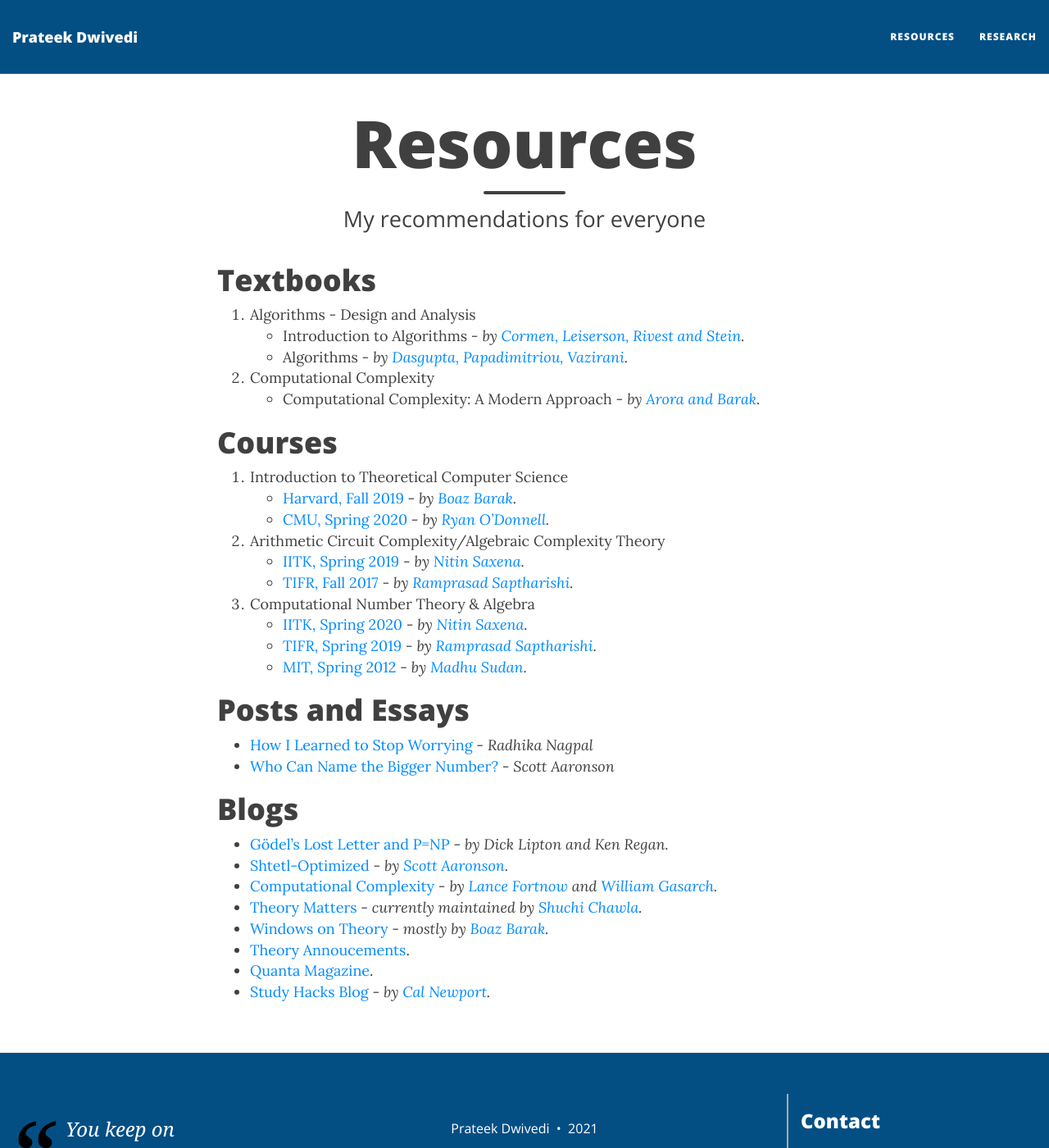
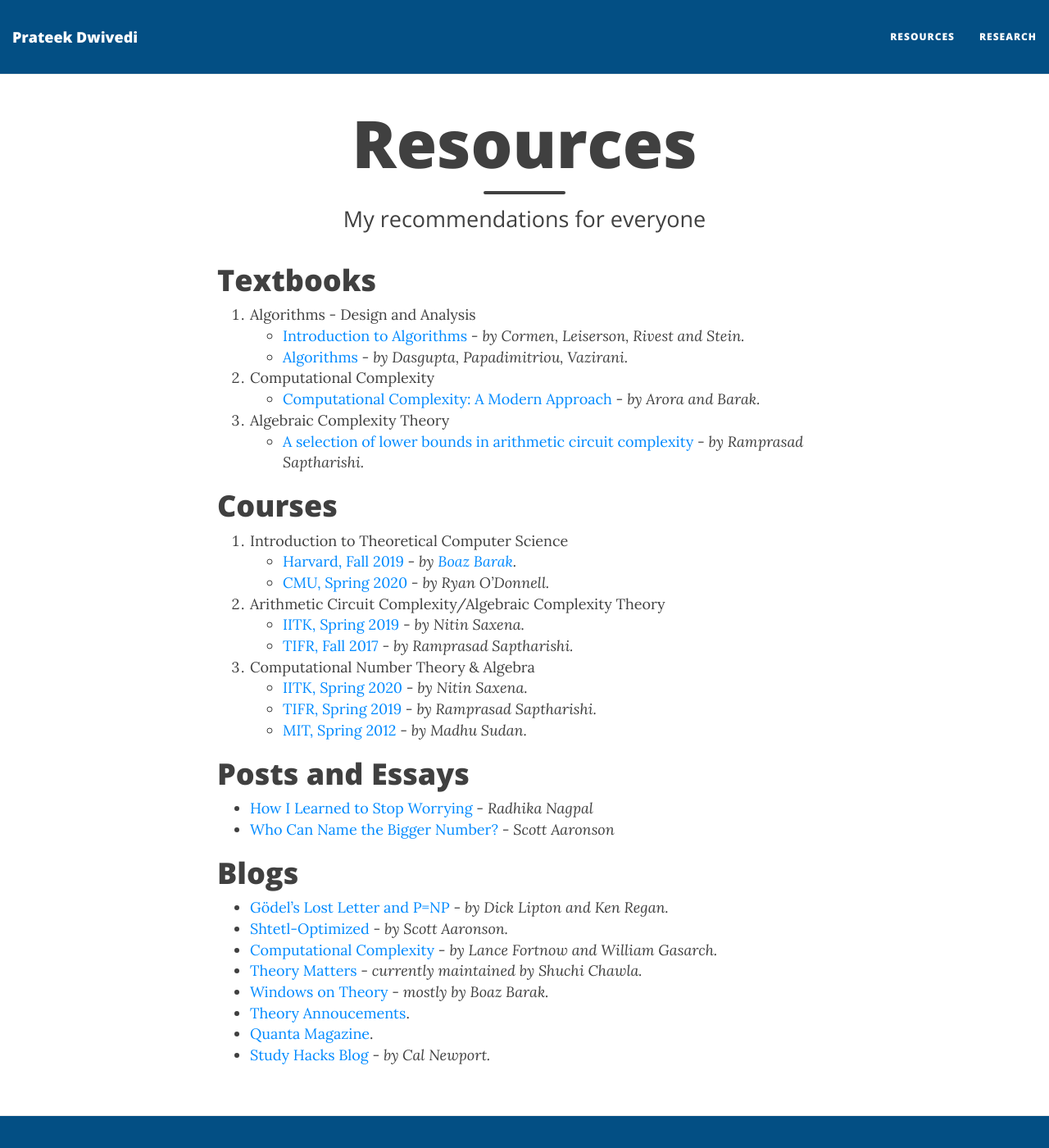
Before and after one commit to prateekdwv/prateekdwv.github.io, a Jekyll site: the page built from resources.md, in a window 1280 px wide and 1400 px high. Shown: the whole window at 82% size. Built offline with Jekyll 4.4.1, drawn with Linux system fonts in a browser that asks for light colours; nearby versions of some CDN libraries.

```diff
--- a/resources.md
+++ b/resources.md
@@ -7,25 +7,24 @@ subtitle: My recommendations for everyone
 # Textbooks
 
 1. Algorithms - Design and Analysis
-    -  Introduction to Algorithms - _by [Cormen, Leiserson, Rivest and Stein](https://mitpress.mit.edu/books/introduction-algorithms-third-edition)._
-    - Algorithms - _by [Dasgupta, Papadimitriou, Vazirani](https://cseweb.ucsd.edu/~dasgupta/book/index.html)._
-
+    -  [Introduction to Algorithms](https://mitpress.mit.edu/books/introduction-algorithms-third-edition) - _by Cormen, Leiserson, Rivest and Stein._
+    - [Algorithms](https://cseweb.ucsd.edu/~dasgupta/book/index.html) - _by Dasgupta, Papadimitriou, Vazirani._
 2. Computational Complexity
-    - Computational Complexity: A Modern Approach - _by [Arora and Barak](http://theory.cs.princeton.edu/complexity/)._
+    - [Computational Complexity: A Modern Approach](http://theory.cs.princeton.edu/complexity/) - _by Arora and Barak._
+3. Algebraic Complexity Theory
+    - [A selection of lower bounds in arithmetic circuit complexity](https://github.com/dasarpmar/lowerbounds-survey/releases/tag/v8.0.8) - _by Ramprasad Saptharishi._
 
 # Courses
 1. Introduction to Theoretical Computer Science
     - [Harvard, Fall 2019](https://cs121.boazbarak.org/) - _by [Boaz Barak](https://www.boazbarak.org/)._
-    - [CMU, Spring 2020](https://www.youtube.com/playlist?list=PLm3J0oaFux3ZYpFLwwrlv_EHH9wtH6pnX) - _by [Ryan O'Donnell](https://www.cs.cmu.edu/~odonnell/)._
-
+    - [CMU, Spring 2020](https://www.youtube.com/playlist?list=PLm3J0oaFux3ZYpFLwwrlv_EHH9wtH6pnX) - _by Ryan O'Donnell._
 1. Arithmetic Circuit Complexity/Algebraic Complexity Theory
-    - [IITK, Spring 2019](https://cse.iitk.ac.in/users/nitin/courses/CS748-2018-19-II/index.html) - _by [Nitin Saxena](https://cse.iitk.ac.in/users/nitin/)._
-    - [TIFR, Fall 2017](https://www.tcs.tifr.res.in/~ramprasad/courses/2017-ACC/) - _by [Ramprasad Saptharishi](https://www.tcs.tifr.res.in/~ramprasad/)._
-
+    - [IITK, Spring 2019](https://cse.iitk.ac.in/users/nitin/courses/CS748-2018-19-II/index.html) - _by Nitin Saxena._
+    - [TIFR, Fall 2017](https://www.tcs.tifr.res.in/~ramprasad/courses/2017-ACC/) - _by Ramprasad Saptharishi._
 2. Computational Number Theory & Algebra
-    - [IITK, Spring 2020](https://cse.iitk.ac.in/users/nitin/courses/CS681-2019-20-II/index.html) - _by [Nitin Saxena](https://cse.iitk.ac.in/users/nitin/)._
-    - [TIFR, Spring 2019](https://www.tcs.tifr.res.in/~ramprasad/courses/2019-algComp/) - _by [Ramprasad Saptharishi](https://www.tcs.tifr.res.in/~ramprasad/)._
-    - [MIT, Spring 2012](https://people.csail.mit.edu/madhu/ST12/) - _by [Madhu Sudan](http://people.csail.mit.edu/madhu)._
+    - [IITK, Spring 2020](https://cse.iitk.ac.in/users/nitin/courses/CS681-2019-20-II/index.html) - _by Nitin Saxena._
+    - [TIFR, Spring 2019](https://www.tcs.tifr.res.in/~ramprasad/courses/2019-algComp/) - _by Ramprasad Saptharishi._
+    - [MIT, Spring 2012](https://people.csail.mit.edu/madhu/ST12/) - _by Madhu Sudan._
 
 # Posts and Essays
 - [How I Learned to Stop Worrying](https://blogs.scientificamerican.com/guest-blog/the-awesomest-7-year-postdoc-or-how-i-learned-to-stop-worrying-and-love-the-tenure-track-faculty-life/) - _Radhika Nagpal_
@@ -34,10 +33,10 @@ subtitle: My recommendations for everyone
 # Blogs
 
 - [Gödel's Lost Letter and P=NP](https://rjlipton.wordpress.com/) - _by Dick Lipton and Ken Regan._
-- [Shtetl-Optimized ](https://www.scottaaronson.com/blog/) - _by [Scott Aaronson](https://www.scottaaronson.com/)._
-- [Computational Complexity](https://blog.computationalcomplexity.org/) - _by [Lance Fortnow](http://lance.fortnow.com/) and [William Gasarch](https://www.cs.umd.edu/~gasarch/)._
-- [Theory Matters](https://thmatters.wordpress.com/) - _currently maintained by [Shuchi Chawla](http://pages.cs.wisc.edu/~shuchi/)._
-- [Windows on Theory](https://windowsontheory.org/) - _mostly by [Boaz Barak](https://www.boazbarak.org/)._
+- [Shtetl-Optimized ](https://www.scottaaronson.com/blog/) - _by Scott Aaronson._
+- [Computational Complexity](https://blog.computationalcomplexity.org/) - _by Lance Fortnow and William Gasarch._
+- [Theory Matters](https://thmatters.wordpress.com/) - _currently maintained by Shuchi Chawla._
+- [Windows on Theory](https://windowsontheory.org/) - _mostly by Boaz Barak._
 - [Theory Annoucements](https://dmatheorynet.blogspot.com/).
 - [Quanta Magazine](https://www.quantamagazine.org/).
-- [Study Hacks Blog](https://www.calnewport.com/blog/) - _by [Cal Newport](https://www.calnewport.com/)._
+- [Study Hacks Blog](https://www.calnewport.com/blog/) - _by Cal Newport._
```
